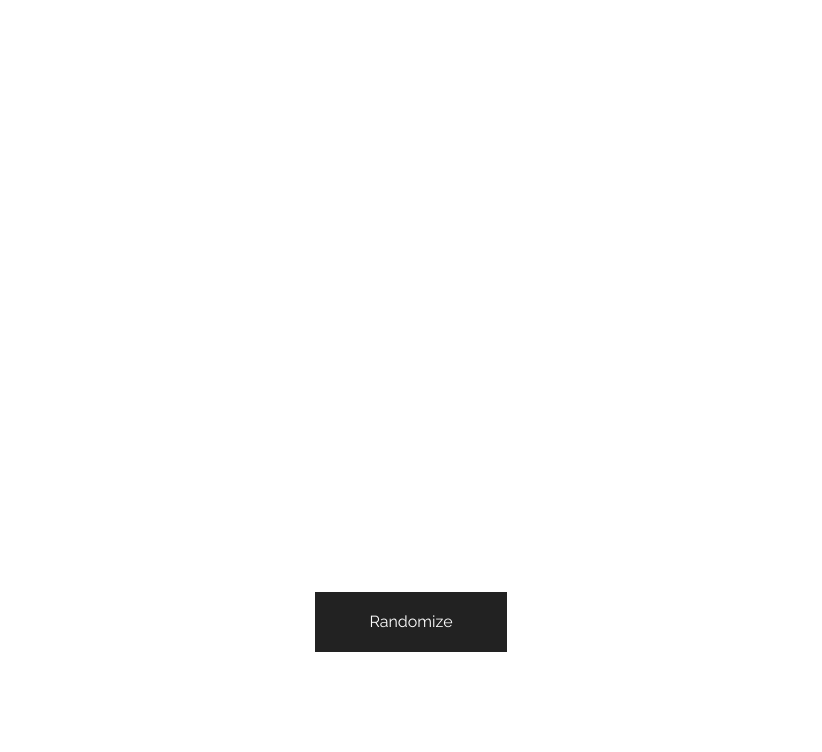
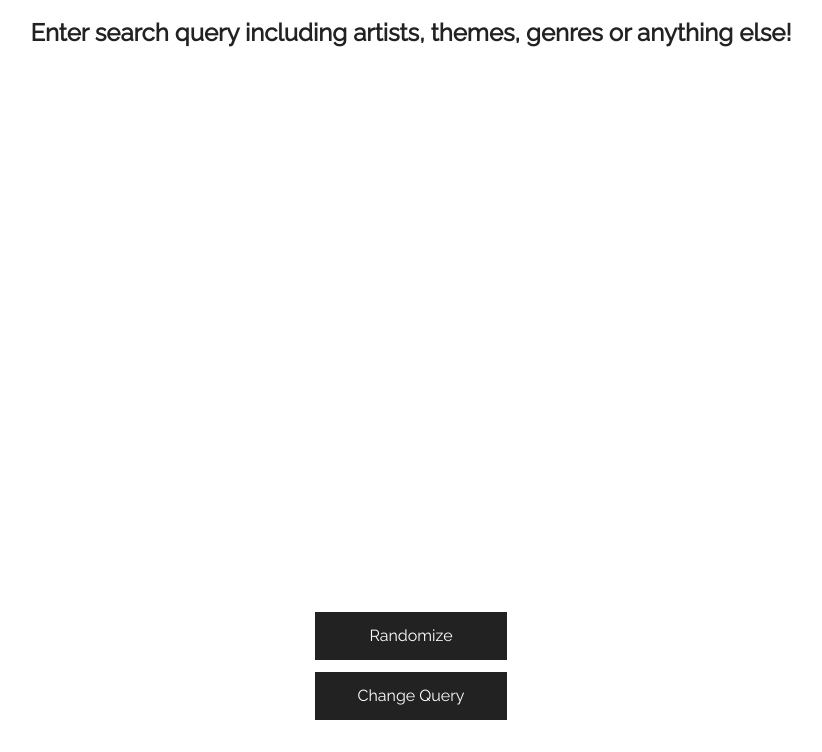
Before and after one commit to paarthmadan/Random-Song-Shuffler, a plain HTML site: page index.html in a window 1280 px wide. Shown: the part 48-800 px from the top of the page, without its empty margins (229-1051 px from the left). Drawn offline with nearby package versions, Linux system fonts and the light colour scheme; no server answers.

Commit message:
Search Query Function Added

```diff
--- a/index.html
+++ b/index.html
@@ -13,7 +13,7 @@
 <script>
 
 var client_id = "d39a2564046490d175c655c3a1a61472"
-var keyword = "J Cole"
+
 var limit = "100"
 var tracksArray = []
 var randomNumber = 0
@@ -22,7 +22,8 @@ var randomize = function(){
  randomNumber = Math.floor((Math.random() * 85) + 1);
  done(randomNumber)
 }
-$.ajax(
+var search = function(keyword){
+	$.ajax(
 
 {
 url:"https://api.soundcloud.com/tracks?client_id=" + client_id + "&q=" + keyword + "&limit=" + limit,
@@ -50,7 +51,7 @@ done(randomNumber)
 );
 
 
-
+}
 
 var done = function(randomNumber){
 
@@ -63,21 +64,30 @@ SC.oEmbed(tracksArray[randomNumber], {
 
 }
 
+var takeQuery = function(){
+	var input = prompt("Enter a query:")
+	search(input)
+}
 
 
+search("J Cole")
 
 </script>
 
 
 <body>
 <h1 id = "title">Song Shuffler - API TRIAL</h1>
+
 <p id = "main">
 
 
 
 </p>
+<h2 id ="text">Enter search query including artists, themes, genres or anything else!</h2>
+
 
 <div id = "button" onclick="randomize()">Randomize</div>
+<div id = "button2" onclick="takeQuery()">Change Query</div>
 </body>
 
 
--- a/stylesheet.css
+++ b/stylesheet.css
@@ -1,6 +1,22 @@
+
 #button{
 	width: 15vw;
-	height: 7.5vh;
+	height: 6vh;
+	position: absolute;
+	top: 72.5vh;
+	left: 42.5vw;
+	background:#222222;
+	color: white;
+	font-family: 'Raleway', sans-serif;
+	text-align: center;
+	line-height: 6vh;
+	margin-top: 10vh;
+}
+
+
+#button2{
+	width: 15vw;
+	height: 6vh;
 	position: absolute;
 	top: 80vh;
 	left: 42.5vw;
@@ -8,11 +24,27 @@
 	color: white;
 	font-family: 'Raleway', sans-serif;
 	text-align: center;
-	line-height: 7.5vh;
+	line-height: 6vh;
+	margin-top: 10vh;
 }
+
+
 
 #title{
 	color: #222222;
 	text-align: center;
 	font-family: 'Raleway', sans-serif;
 }
+
+
+#textField{
+	position: absolute;
+	left: 45vw;
+	margin-bottom: 10vh;
+}
+#text{
+	font-family: 'Raleway', sans-serif;
+	text-align: center;
+	color: #222222;
+
+}
```
